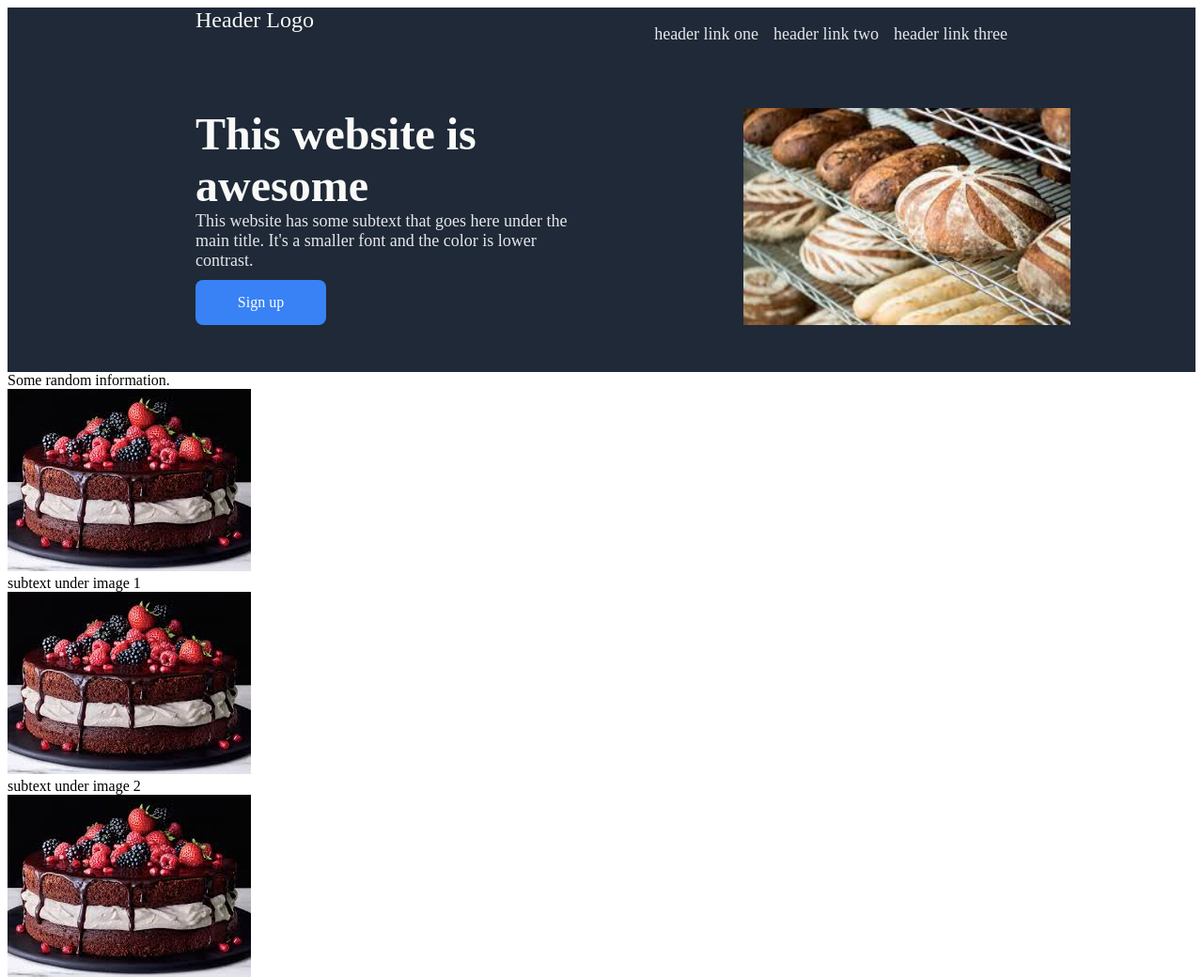
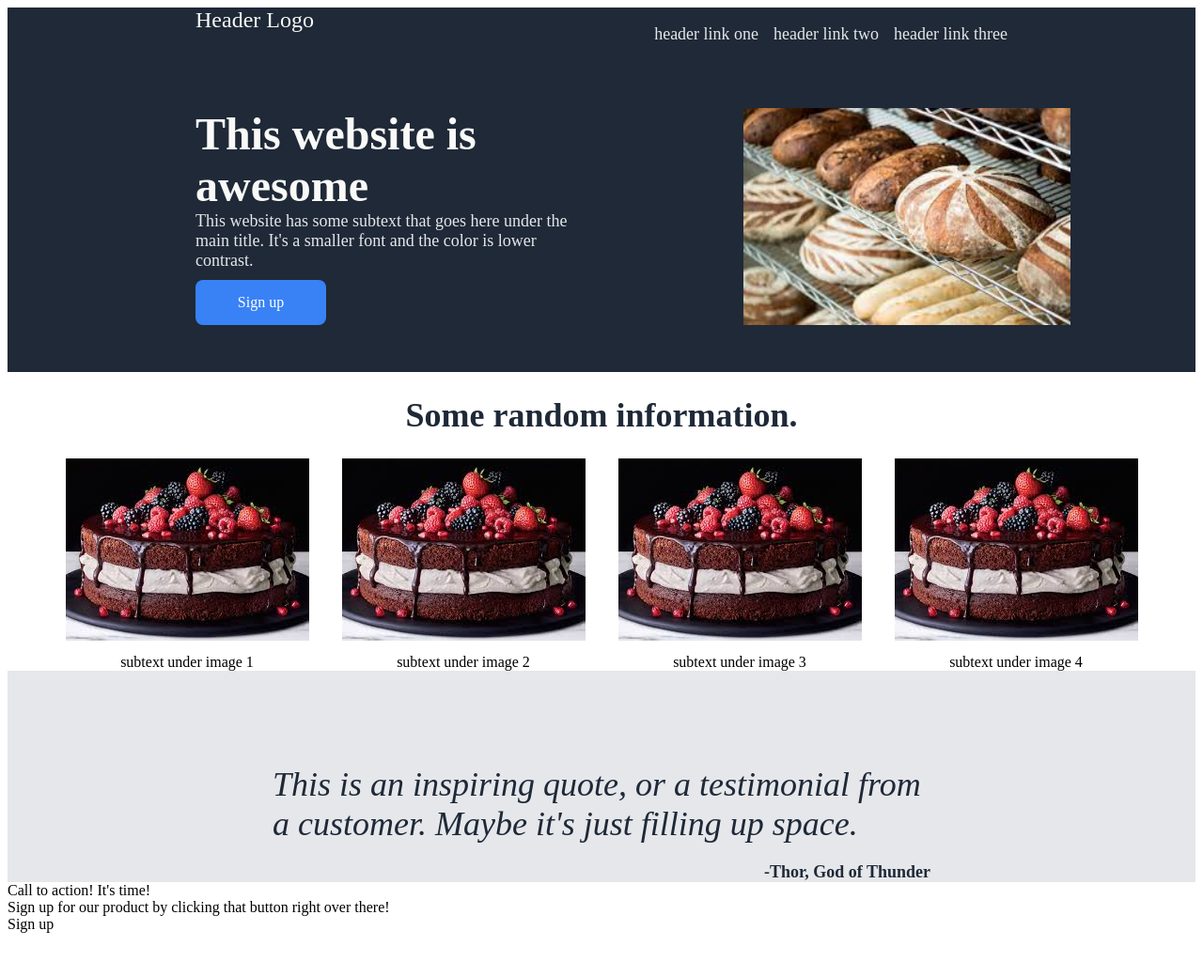
Before and after one commit to nhidlay/landingPage, a plain HTML site: page index.html in a window 1280 px wide. Shown: the top 1040 px of the page at 94% size. After the commit the page ends 1001 px from the top, so only its background shows below. Drawn offline with Linux system fonts and the light colour scheme.

Commit message:
added styling for quote section.

```diff
--- a/index.html
+++ b/index.html
@@ -29,21 +29,33 @@
             <img src="images/bread.jpeg">
         </div>
     </div>
+
+    <div class="information-title">Some random information.</div>
+
     <div class="information">
-        <div>Some random information.</div>
-        <img src="images/cake.jpeg">
-        <div>subtext under image 1</div>
-        <img src="images/cake.jpeg">
-        <div>subtext under image 2</div>
-        <img src="images/cake.jpeg">
-        <div>subtext under image 3</div>
-        <img src="images/cake.jpeg">
-        <div>subtext under image 4</div>
+        <div class="information-images">
+            <img src="images/cake.jpeg">
+            <div class="information-text">subtext under image 1</div>
+        </div>
+        <div class="information-images">
+            <img src="images/cake.jpeg">
+            <div class="information-text">subtext under image 2</div>
+        </div>
+        <div class="information-images">
+            <img src="images/cake.jpeg">
+            <div class="information-text">subtext under image 3</div>
+        </div>
+        <div class="information-images">
+            <img src="images/cake.jpeg">
+            <div class="information-text">subtext under image 4</div>
+        </div>
     </div>
+
     <div class="quote">
-        <div>This is an inspiring quote, or a testimonial from a customer.  Maybe it's just filling up space.</div>
-        <div>-Thor, God of Thunder</div>
+            <div class="quote-text">This is an inspiring quote, or a testimonial from a customer.  Maybe it's just filling up space.</div>
+            <div class="quote-attribution">-Thor, God of Thunder</div>
     </div>
+
     <div class="call-to-action">
         <div>Call to action!  It's time!</div>
         <div>Sign up for our product by clicking that button right over there!</div>
--- a/style.css
+++ b/style.css
@@ -91,3 +91,59 @@ ul {
 .information .call-to-action {
     background-color: white;
 }
+
+.information {
+    text-align: center;
+    display: flex;
+    justify-content: center;
+    gap: 35px;
+}
+
+.information-images {
+    //padding-top: 20px;
+}
+
+.information-title {
+    text-align: center;
+    font-size: 36px;
+    font-weight: 900;
+    color: #1F2937;
+    padding-top: 25px;
+    padding-bottom: 25px;
+}
+
+.information-text {
+    padding-top: 10px;
+}
+
+.quote {
+    display: flex;
+    flex-direction: column;
+    justify-content: center;
+    align-content: center;
+    font-size: 36px;
+    color: #1F2937;
+    flex-wrap: wrap;
+    //width: 900px;
+    background-color: #E5E7EB;
+}
+
+.quote-text {
+    display: flex;
+    flex-direction: row;
+    justify-content: center;
+    align-items: center;
+    width: 700px;
+    padding-top: 100px;
+    font-style: italic;
+}
+
+.quote-attribution {
+    display: flex;
+    flex-direction: row;
+    justify-content: end;
+    margin-top: 20px;
+    font-size: 18px;
+    font-weight: 900;
+    color: #1F2937;
+}
```
